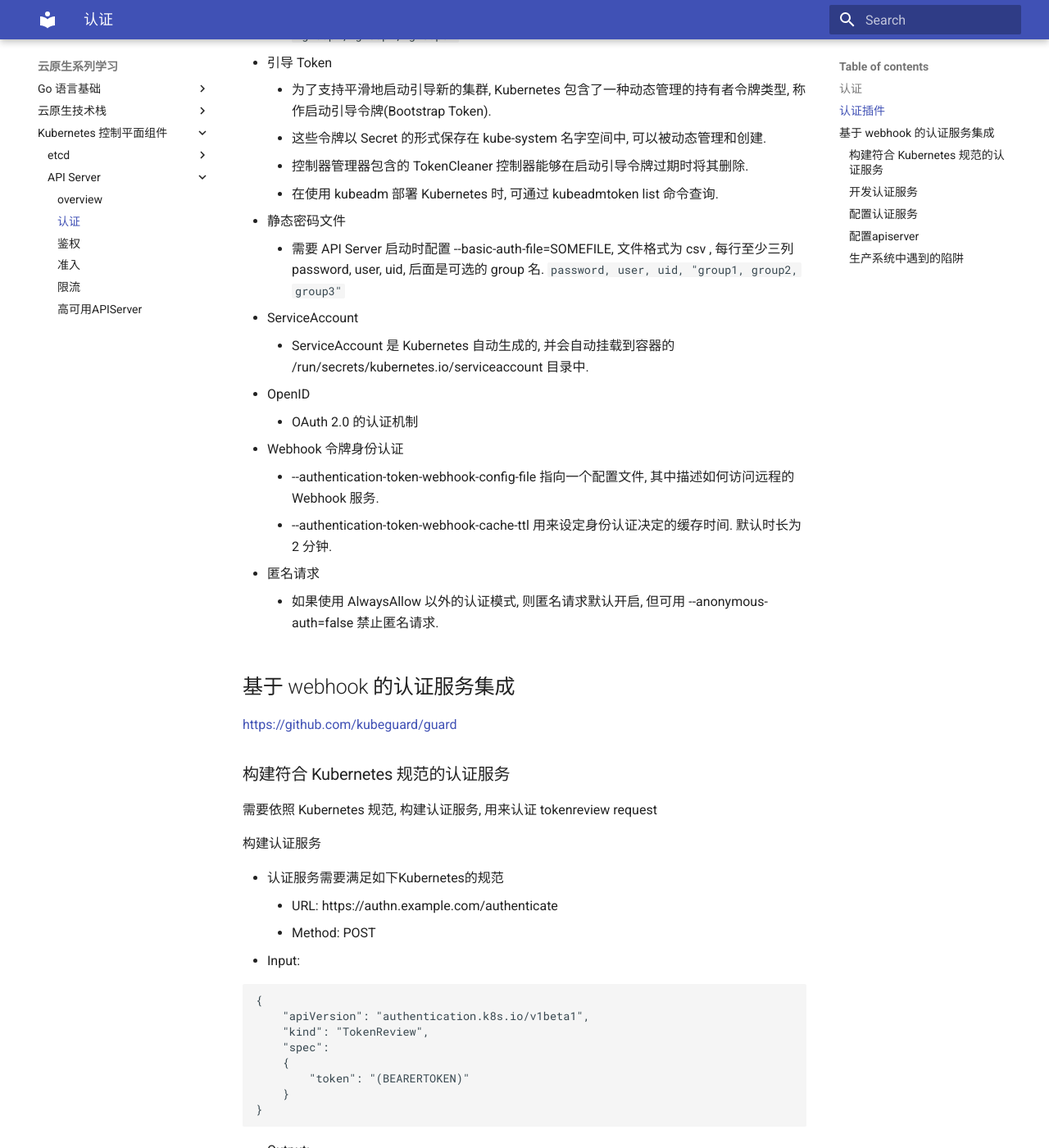
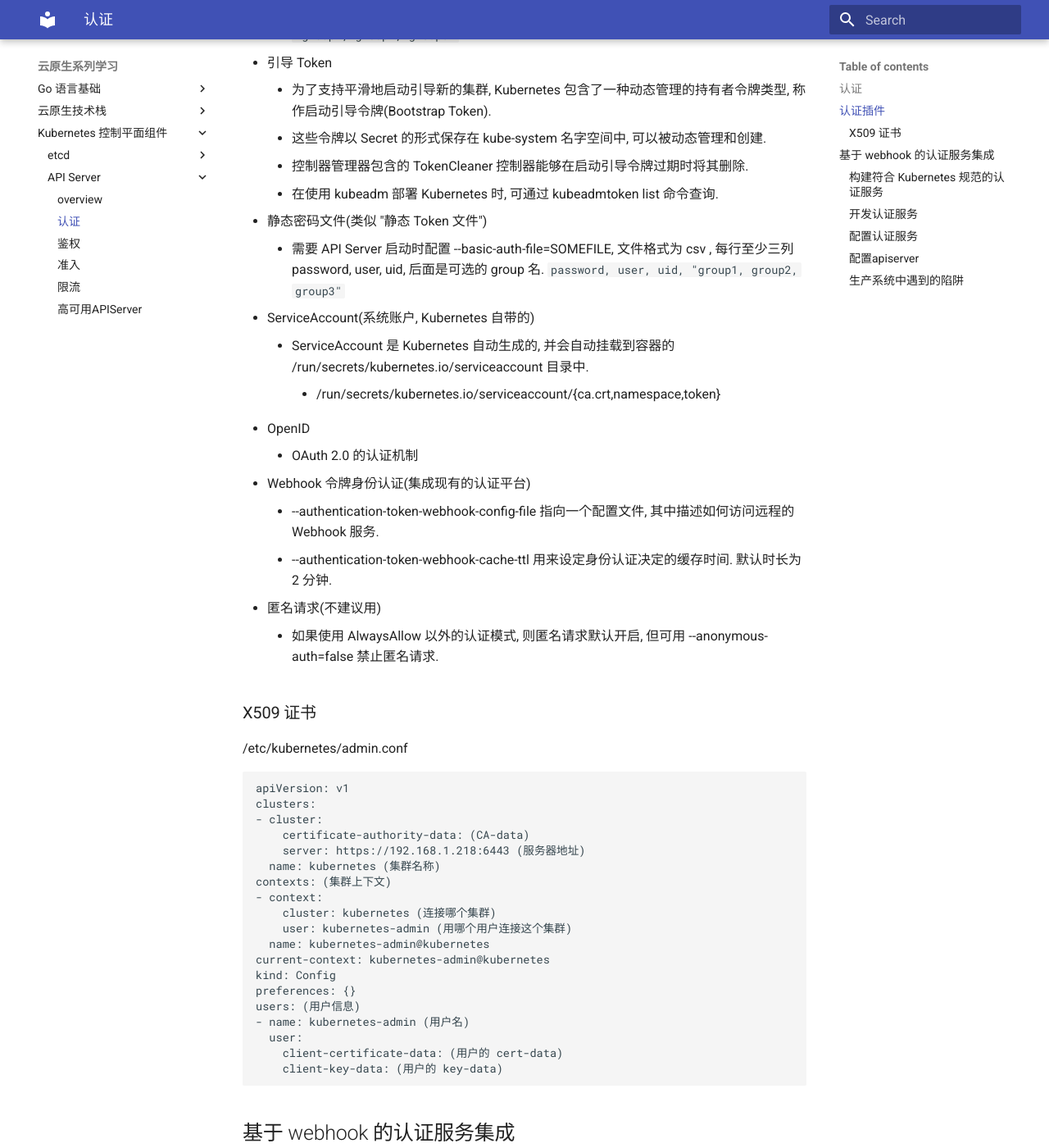
Before and after one commit to mkbooks/k8s-mengfanjie, an MkDocs documentation site: the page built from docs/4.kube-api-server/1.认证.md, in a window 1280 px wide and 1400 px high, scrolled down 554 px. Shown: the whole window at 82% size. Built offline with MkDocs 1.6.1 and Material for MkDocs 9.7.7, drawn with Linux system fonts in a browser that asks for light colours; some of the changed text lies outside the part shown.

Commit message:
add: kube-api-server: 认证

````diff
--- a/docs/4.kube-api-server/1.认证.md
+++ b/docs/4.kube-api-server/1.认证.md
@@ -3,9 +3,9 @@
 开启 TLS 时, 所有的请求都需要首先认证. Kubernetes 支持多种认证机制, 并支持同时开启多个认证插件(只要有一个认证通过即可). 如果认证成功, 则用户的 username 会传入授权模块做进一步授权验证; 而对于认证失败的请求则返回 HTTP 401.
 
 ## 认证插件
-- X509 证书
+- X509 证书(默认)
     - 使用 X509 客户端证书只需要 API Server 启动时配置 --client-ca-file=SOMEFILE. 在证书认证时, 其 CN 域用作用户名, 而组织机构域则用作 group 名.
-- 静态 Token 文件
+- 静态 Token 文件(最简单)
     - 使用静态 Token 文件认证只需要 API Server 启动时配置 --token-auth-file=SOMEFILE.
     - 该文件为 csv 格式, 每行至少包括三列 token, username, user id. `token, user, uid, "group1, group2, group3"`
 - 引导 Token
@@ -13,19 +13,42 @@
     - 这些令牌以 Secret 的形式保存在 kube-system 名字空间中, 可以被动态管理和创建.
     - 控制器管理器包含的 TokenCleaner 控制器能够在启动引导令牌过期时将其删除.
     - 在使用 kubeadm 部署 Kubernetes 时, 可通过 kubeadmtoken list 命令查询.
-- 静态密码文件
+- 静态密码文件(类似 "静态 Token 文件")
     - 需要 API Server 启动时配置 --basic-auth-file=SOMEFILE, 文件格式为 csv , 每行至少三列 password, user, uid, 后面是可选的 group 名. `password, user, uid, "group1, group2, group3"`
-- ServiceAccount
+- ServiceAccount(系统账户, Kubernetes 自带的)
     - ServiceAccount 是 Kubernetes 自动生成的, 并会自动挂载到容器的 /run/secrets/kubernetes.io/serviceaccount 目录中.
+        - /run/secrets/kubernetes.io/serviceaccount/{ca.crt,namespace,token}
 - OpenID
     - OAuth 2.0 的认证机制
-- Webhook 令牌身份认证
+- Webhook 令牌身份认证(集成现有的认证平台)
     - --authentication-token-webhook-config-file 指向一个配置文件, 其中描述如何访问远程的 Webhook 服务.
     - --authentication-token-webhook-cache-ttl 用来设定身份认证决定的缓存时间. 默认时长为 2 分钟.
-- 匿名请求
+- 匿名请求(不建议用)
     - 如果使用 AlwaysAllow 以外的认证模式, 则匿名请求默认开启, 但可用 --anonymous-auth=false 禁止匿名请求.
 
-
+### X509 证书
+/etc/kubernetes/admin.conf
+```
+apiVersion: v1
+clusters:
+- cluster:
+    certificate-authority-data: (CA-data)
+    server: https://192.168.1.218:6443 (服务器地址)
+  name: kubernetes (集群名称)
+contexts: (集群上下文)
+- context:
+    cluster: kubernetes (连接哪个集群)
+    user: kubernetes-admin (用哪个用户连接这个集群)
+  name: kubernetes-admin@kubernetes
+current-context: kubernetes-admin@kubernetes
+kind: Config
+preferences: {}
+users: (用户信息)
+- name: kubernetes-admin (用户名)
+  user:
+    client-certificate-data: (用户的 cert-data)
+    client-key-data: (用户的 key-data)
+```
 ## 基于 webhook 的认证服务集成
 [https://github.com/kubeguard/guard](https://github.com/kubeguard/guard)
 ### 构建符合 Kubernetes 规范的认证服务
````
Also changed, not shown: 4 other files.
